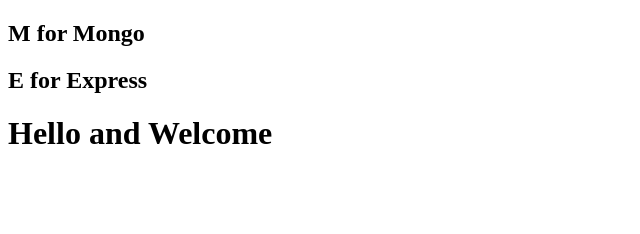
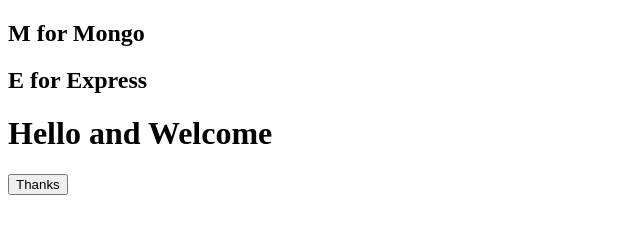
Before and after one commit to TK47bd/TestPurpose, a plain HTML site: page index.html in a window 1280 px wide. Shown: the whole page, without its empty margins (0-640 px from the left). Drawn offline with Linux system fonts and the light colour scheme.

Commit message:
Added new button

```diff
--- a/index.html
+++ b/index.html
@@ -10,5 +10,6 @@
 </head>
 <body>
     <h1>Hello and Welcome</h1>
+    <input type="submit" value="Thanks" name="OK">
 </body>
 </html>
```
